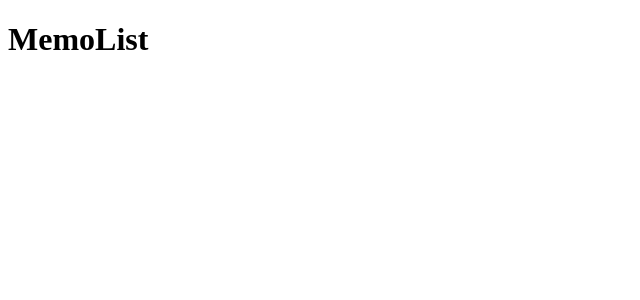
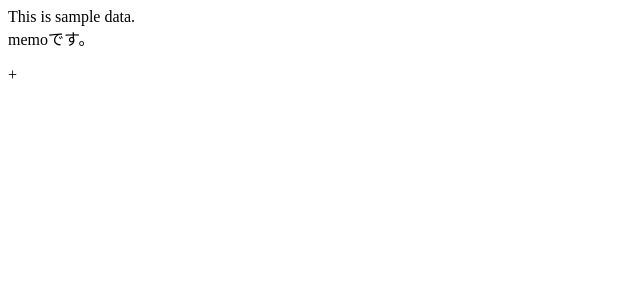
Before and after one commit to wata00913/Vue-Memo, a Vue app: page /memo-list in a window 1280 px wide. Shown: the top 300 px of the page, without its empty margins (0-640 px from the left). Built offline with nearby package versions, Linux system fonts and the light colour scheme.

Commit message:
MemoListコンポーネントの作成

```diff
--- /dev/null
+++ b/src/components/MemoList.vue
@@ -0,0 +1,26 @@
+<script setup>
+import { ref, computed } from "vue";
+
+function title(memo) {
+  return memo.content.split("\n")[0];
+}
+const memoList = ref([
+  { id: 1, content: "This is sample data. \n memo" },
+  { id: 2, content: "memoです。\n 今日のメモは。" },
+]);
+
+function create() {
+  const newIdx = memoList.value.length + 1;
+  memoList.value.push({
+    id: newIdx,
+    content: `メモ${newIdx}`,
+  });
+}
+</script>
+
+<template>
+  <div v-for="memo in memoList" :key="memo.id">
+    {{ title(memo) }}
+  </div>
+  <p><span style="cursor: pointer" @click="create">+</span></p>
+</template>
--- a/src/views/MemoListView.vue
+++ b/src/views/MemoListView.vue
@@ -1,6 +1,7 @@
 <script setup>
+import MemoList from "../components/MemoList.vue"
 </script>
 
 <template>
-  <h1>MemoList</h1>
+  <MemoList />
 </template>
```
